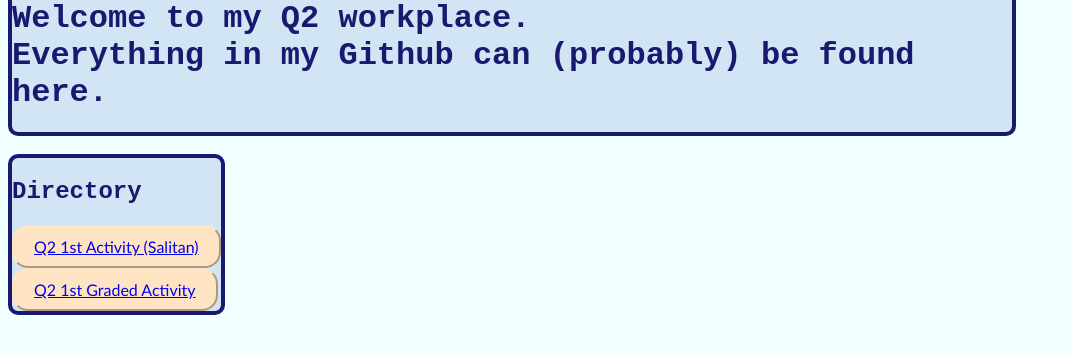
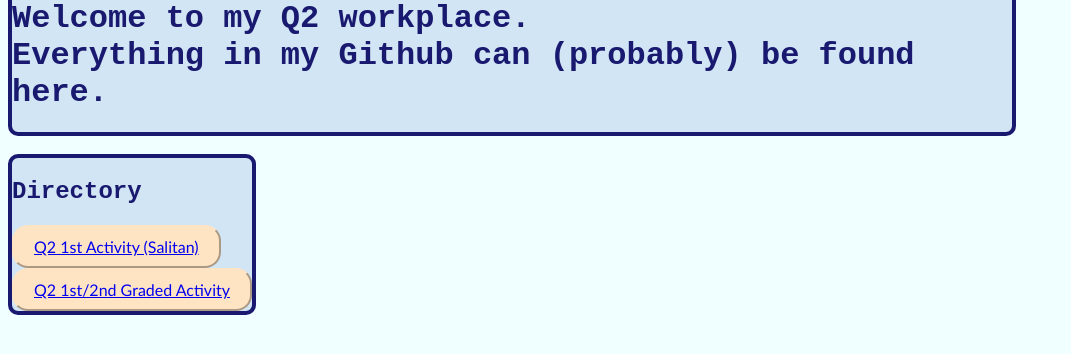
Before and after one commit to timsur29/CS3_2ndQtrPortfolio, a plain HTML site: page index.html in a window 1280 px wide. Shown: the part 92-446 px from the top of the page, without its empty margins (0-1071 px from the left). Drawn offline with Linux system fonts and the light colour scheme.

Commit message:
rebranded q2 1stgraded

```diff
--- a/index.html
+++ b/index.html
@@ -13,7 +13,7 @@
         <div id="enclosure1" width="1000px">
             <h2>Directory<br></h1>
                 <button><a href="public/Q2_1stActivity.html">Q2 1st Activity (Salitan)</a></button><br>
-                <button><a href="public/Q2_1stGraded.html">Q2 1st Graded Activity</a></button><br>
+                <button><a href="public/Q2_1st2ndGraded.html">Q2 1st/2nd Graded Activity</a></button><br>
         </div>
     </body>
 
```
Also changed, not shown: public/Q2_1st2ndGraded.html (renamed from public/Q2_1stGraded.html).
